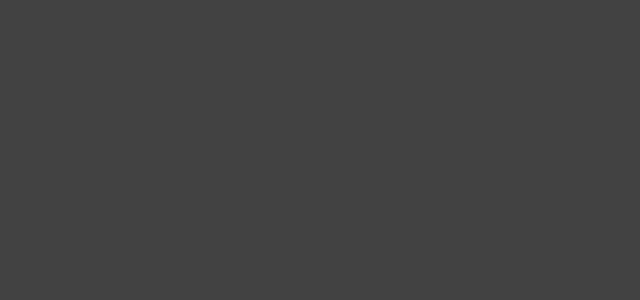
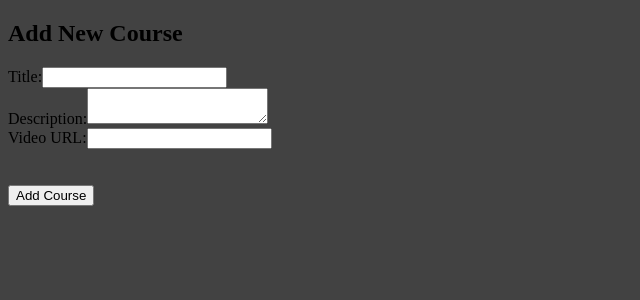
Before and after one commit to endi-21/Course-Enrollment-System-with-MERN-stack-, a React (Vite) app in the folder client/: page /add-new-course in a window 1280 px wide. Before the commit this address had no page. Shown: the top 300 px of the page, without its empty margins (0-640 px from the left). Built offline with nearby package versions, Linux system fonts and the light colour scheme.

Commit message:
Add add course feature

```diff
--- a/client/src/App.jsx
+++ b/client/src/App.jsx
@@ -16,6 +16,7 @@ import CourseDetails from './pages/CourseDetails.jsx';
 import InstructorCourses from './components/InstructorCourses.jsx';
 import EditCourse from './pages/EditCourse.jsx';
 import UserProfile from './components/UserProfile.jsx';
+import AddNewCourse from './pages/AddNewCourse.jsx';
 
 function App() {
 	const { user } = useAuthContext();
@@ -46,6 +47,8 @@ function App() {
 						<Route path='/edit-course' element={<EditCourse />} />
 
 						<Route path='/edit-user' element={<EditUser />} />
+
+						<Route path='/add-new-course' element={<AddNewCourse />} />
 
 						<Route
 							path="/StudentDashboard"
--- /dev/null
+++ b/client/src/pages/AddNewCourse.jsx
@@ -0,0 +1,106 @@
+import React, { useState } from 'react';
+import { useNavigate } from 'react-router-dom';
+import axios from 'axios';
+
+const AddNewCourse = () => {
+    const [formData, setFormData] = useState({
+        title: '',
+        description: '',
+        video_url: '',
+        instructor_id: '', // Leave empty for admins to fill
+    });
+
+    const user = JSON.parse(localStorage.getItem('user'));
+    const role = user?.data?.user?.role; // Retrieve role from localStorage
+    const instructorId = role === 'instructor' ? user?.data?.user?._id : ''; // Set default ID for instructors
+    const navigate = useNavigate();
+
+    const handleChange = (e) => {
+        const { name, value } = e.target;
+        setFormData((prev) => ({
+            ...prev,
+            [name]: value,
+        }));
+    };
+
+    const handleSubmit = async (e) => {
+        e.preventDefault();
+
+        const payload = {
+            ...formData,
+            instructor_id: role === 'instructor' ? instructorId : formData.instructor_id, // Use default ID for instructors
+        };
+
+        try {
+            const response = await axios.post('http://localhost:5000/api/courses', payload, {
+                headers: {
+                    Authorization: `Bearer ${user?.data?.token}`,
+                },
+            });
+
+            if (response.data.success) {
+                alert('Course added successfully!');
+                navigate('/Instructordashboard');
+            }
+        } catch (error) {
+            console.error('Error adding course:', error);
+            alert('Failed to add course. Please try again.');
+        }
+    };
+
+    return (
+        <form onSubmit={handleSubmit}>
+            <h2>Add New Course</h2>
+
+            <label>
+                Title:
+                <input
+                    type="text"
+                    name="title"
+                    value={formData.title}
+                    onChange={handleChange}
+                    required
+                />
+            </label> <br />
+
+            <label>
+                Description:
+                <textarea
+                    name="description"
+                    value={formData.description}
+                    onChange={handleChange}
+                    required
+                ></textarea>
+            </label> <br />
+
+            <label>
+                Video URL:
+                <input
+                    type="url"
+                    name="video_url"
+                    value={formData.video_url}
+                    onChange={handleChange}
+                    required
+                />
+            </label> <br />
+
+            {role === 'admin' && (
+                <label>
+                    Instructor ID:
+                    <input
+                        type="text"
+                        name="instructor_id"
+                        value={formData.instructor_id}
+                        onChange={handleChange}
+                        required
+                    />
+                </label>
+            )}
+
+            <br /> <br />
+            <button type="submit">Add Course</button>
+        </form>
+    );
+};
+
+export default AddNewCourse;
--- a/client/src/pages/dashboards/InstructorDashboard.jsx
+++ b/client/src/pages/dashboards/InstructorDashboard.jsx
@@ -1,15 +1,24 @@
-import React from 'react'
-import { Outlet } from 'react-router-dom';
+import React from 'react';
+import { useNavigate, Outlet } from 'react-router-dom';
 import Navbar from '../../components/Navbar';
 
-const InstructorDashboard = ({dashboard}) => {
+const InstructorDashboard = ({ dashboard }) => {
+    const navigate = useNavigate();
+
+    const handleAddNewCourse = () => {
+        navigate('/add-new-course');
+    };
+
     return (
         <div>
             <h1>Instructor Dashboard</h1>
             <Navbar dashboard={dashboard} />
+
+            <button onClick={handleAddNewCourse}>Add New Course</button>
+
             <Outlet />
         </div>
     );
-}
+};
 
-export default InstructorDashboard
+export default InstructorDashboard;
```
Lines whose indentation alone changed are shown as unchanged.
